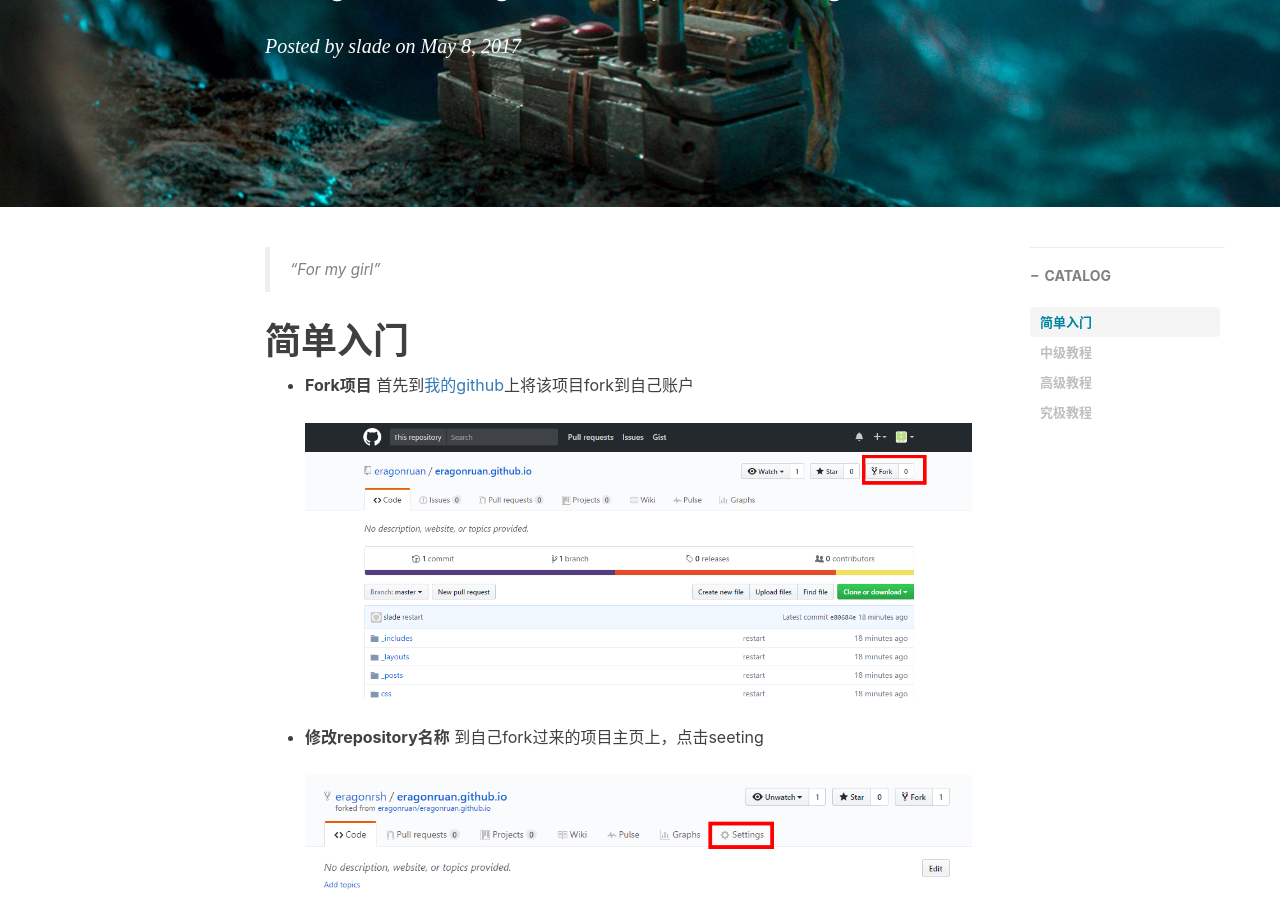
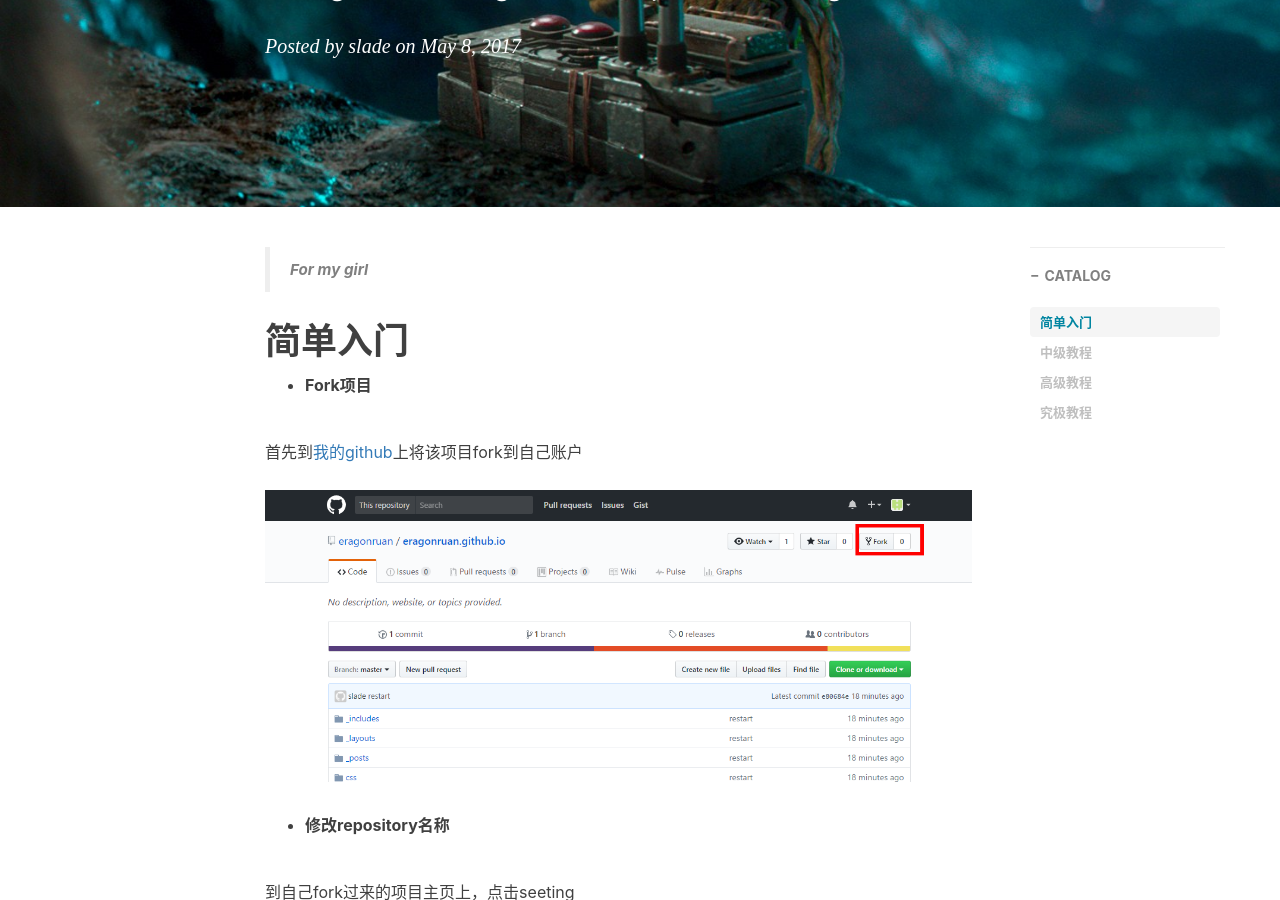
Before and after one commit to eragonruan/eragonruan.github.io, a Jekyll site: the page built from _posts/2017-05-08-tutorial.markdown, in a window 1280 px wide and 900 px high, scrolled down 316 px. Built offline with Jekyll 4.4.1, drawn with Linux system fonts in a browser that asks for light colours; nearby versions of some CDN libraries; comment, search, counter and statistics services are not loaded.

Commit message:
update blog

````diff
--- a/_posts/2017-05-08-tutorial.markdown
+++ b/_posts/2017-05-08-tutorial.markdown
@@ -11,16 +11,18 @@ tags:
     - web
 ---
 
-> “For my girl”
+> **For my girl**
 
 
 # 简单入门
 
 - **Fork项目**
+
 首先到[我的github](https://github.com/eragonruan/eragonruan.github.io)上将该项目fork到自己账户
 ![img1](http://slade-ruan.me/img/in-post/tutorial/in-post-01.png)
 
 - **修改repository名称**
+
 到自己fork过来的项目主页上，点击seeting
 ![img2](http://slade-ruan.me/img/in-post/tutorial/in-post-02.png)
 然后将项目名称改为自己的github名字+github.io
@@ -28,6 +30,7 @@ tags:
 ![img3](http://slade-ruan.me/img/in-post/tutorial/in-post-03.png)
 
 - **主页已上线**
+
 到这一步，这个主页已经可以访问了,假设你是banjin
 那么到https://banjin.github.io这个网址即可访问到现在的主页
 如果404，请稍等两分钟再试。
@@ -38,11 +41,13 @@ tags:
 这一部分教你使用git在本地写博客，增删改查之类的工作~
 
 - **安装git**
+
 先到[git官网](https://git-scm.com/download/win)下载git for windows
 当然愿意用linux系统也问题不大
 下载完安装即可
 
 - **配置git**
+
 先简单配置一下git
 ```shell
 git config --global user.name "banjin"
@@ -51,6 +56,7 @@ git config --global user.email banjin@gmail.com
 这里名字和邮箱改成自己的即可
 
 - **将repository clone 到本地**
+
 首先切换到你要放这个项目的文件夹，然后
 ```shell
 git clone https://github.com/banjin/banjin.github.io.git
@@ -58,6 +64,7 @@ git clone https://github.com/banjin/banjin.github.io.git
 注意修改为自己的名字
 
 - **连接到远程仓库**
+
 ```shell
 git init
 git add .
@@ -68,12 +75,14 @@ git push -u origin master
 中间会提醒你输入你的github账号，按照提示输入账号密码即可
 
 - **修改一些配置**
+
 打开根目录下的_config.yml文件，这个文件存放网站的整体配置
 ![img4](http://slade-ruan.me/img/in-post/tutorial/in-post-04.png)
 ![img5](http://slade-ruan.me/img/in-post/tutorial/in-post-05.png)
 
 
 - **进行第一次提交**
+
 修改完网站整体配置之后，可以进行第一次提交了
 ```shell
 git add .
@@ -83,6 +92,7 @@ git push
 提交完成，在打开自己的主页看看，是不是发现不一样了~
 
 - **写第一篇博客**
+
 打开根目录下的_post文件夹，随便复制一个markdown文件
 按照命名规则修改名字yy-mm-dd-name.markdown
 ![img6](http://slade-ruan.me/img/in-post/tutorial/in-post-06.png)
````
